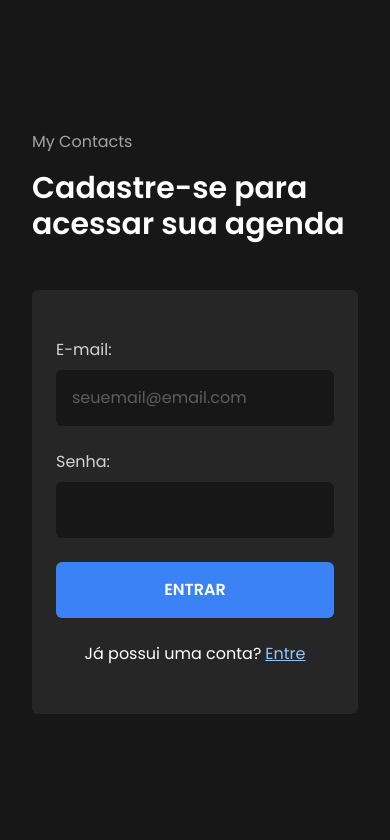
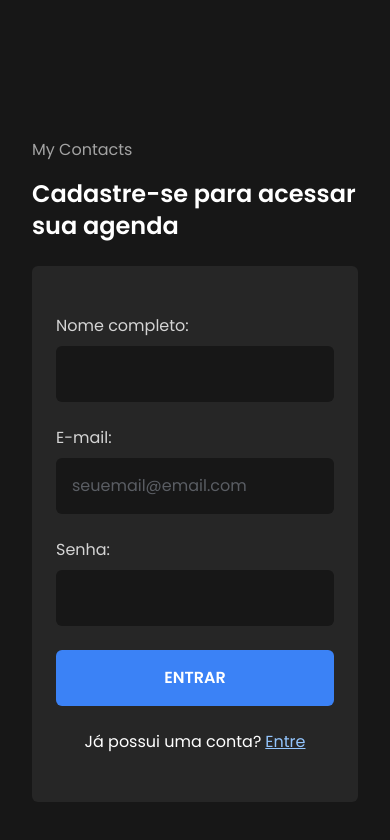
Before and after one commit to wellingtonrodriguesbr/my-contacts, a React (Vite) app: page /register in a window 390 px wide. Shown: the top 840 px of the page. Built offline with nearby package versions, Linux system fonts and the light colour scheme.

Commit message:
stylle: update sizes

```diff
--- a/src/components/Container.tsx
+++ b/src/components/Container.tsx
@@ -6,7 +6,7 @@ interface ContainerProps {
 
 export function Container({ children }: ContainerProps) {
   return (
-    <div className="w-full h-screen max-w-screen-xl mx-auto px-8">
+    <div className="w-full h-screen max-w-screen-xl mx-auto px-8 my-12">
       {children}
     </div>
   );
--- a/src/pages/Login.tsx
+++ b/src/pages/Login.tsx
@@ -4,10 +4,10 @@ import { Container } from "../components/Container";
 export function Login() {
   return (
     <Container>
-      <div className="flex flex-col md:flex-row justify-center gap-12 items-center h-full">
+      <div className="flex flex-col md:flex-row justify-center gap-6 md:gap-12 items-center h-screen">
         <div>
           <h2 className="text-blue-400">My Contacts</h2>
-          <h1 className="text-3xl md:text-5xl max-w-xl font-semibold md:leading-tight mt-4">
+          <h1 className="text-2xl md:text-5xl max-w-xl font-semibold md:leading-tight mt-4">
             Faça login para acessar sua agenda
           </h1>
         </div>
@@ -43,7 +43,7 @@ export function Login() {
             </button>
           </form>
 
-          <div className="flex justify-center gap-1 mt-6">
+          <div className="flex flex-col md:flex-row items-center justify-center gap-1 mt-6">
             <p>Não tem uma conta?</p>
             <Link to="/register">
               <a className="text-blue-300 underline">Cadastre-se</a>
--- a/src/pages/Register.tsx
+++ b/src/pages/Register.tsx
@@ -4,9 +4,21 @@ import { Container } from "../components/Container";
 export function Register() {
   return (
     <Container>
-      <div className="flex flex-col-reverse md:flex-row justify-center gap-12 items-center h-full">
+      <div className="flex flex-col-reverse md:flex-row justify-center gap-6 md:gap-12 items-center h-full">
         <div className="bg-neutral-800 py-12 px-6 md:p-12 rounded-md w-full max-w-lg">
           <form action="" className="flex flex-col gap-6">
+            <div className="flex flex-col gap-2">
+              <label htmlFor="name" className="text-neutral-300">
+                Nome completo:
+              </label>
+              <input
+                className="bg-neutral-900 p-4 rounded-md"
+                type="text"
+                name="name"
+                id="name"
+                required
+              />
+            </div>
             <div className="flex flex-col gap-2">
               <label htmlFor="email" className="text-neutral-300">
                 E-mail:
@@ -46,7 +58,7 @@ export function Register() {
         </div>
         <div>
           <h2 className="text-neutral-400">My Contacts</h2>
-          <h1 className="text-3xl md:text-5xl max-w-xl font-semibold md:leading-tight mt-4">
+          <h1 className="text-2xl md:text-5xl max-w-xl font-semibold md:leading-tight mt-4">
             Cadastre-se para acessar sua agenda
           </h1>
         </div>
```
